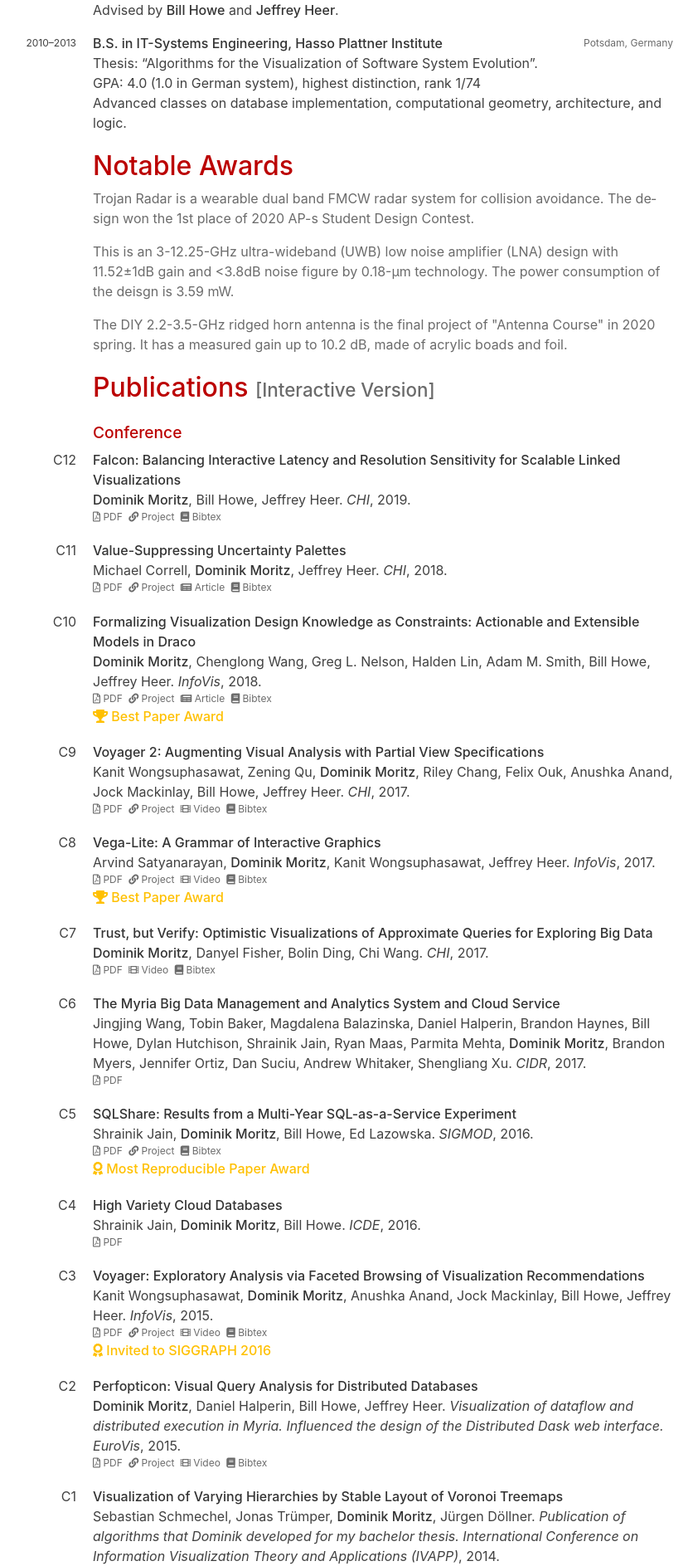
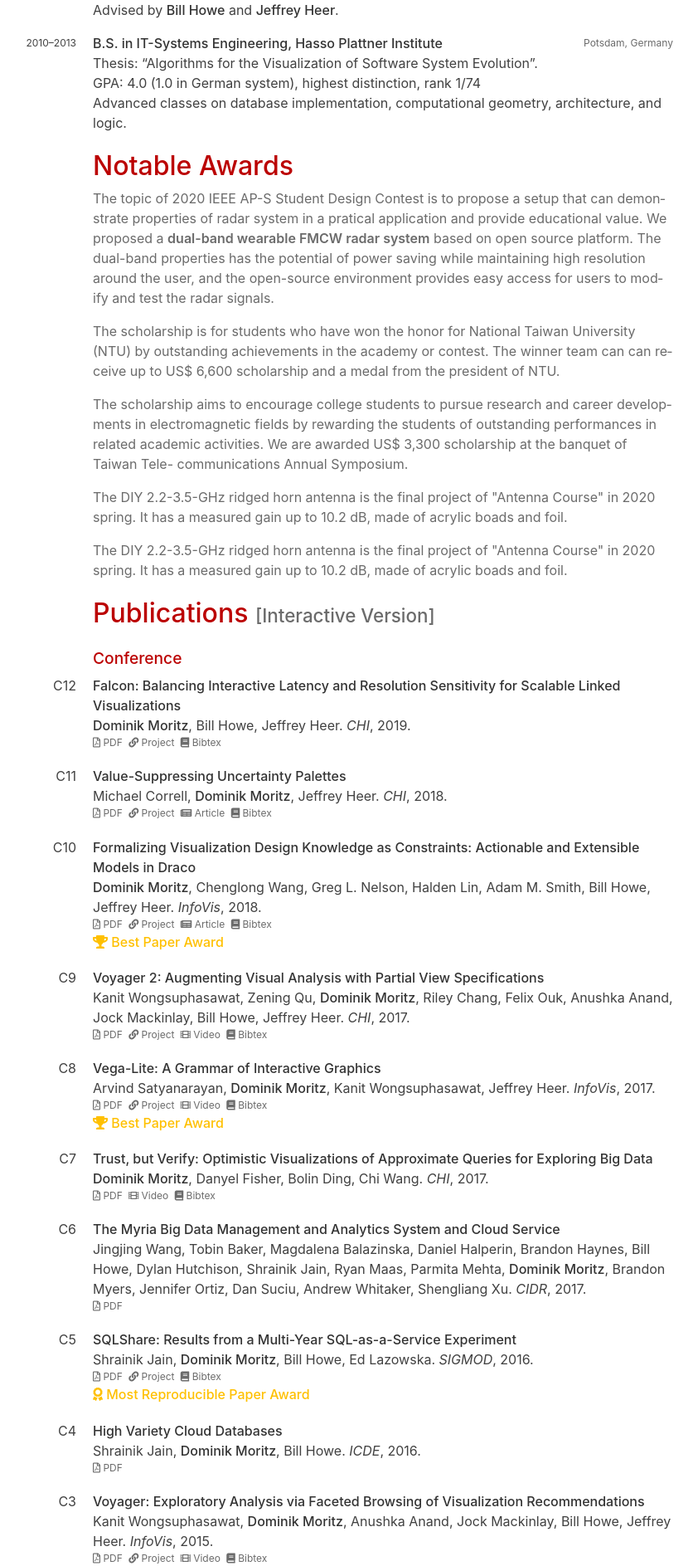
Before and after one commit to Shih-Ming/mypage, a Jekyll site: the page built from cv.html, in a window 1280 px wide. Shown: the part 1006-2893 px from the top of the page at 83% size, without its empty margins (228-1070 px from the left). Built offline with Jekyll 4.4.1, drawn with Linux system fonts in a browser that asks for light colours.

Commit message:
adjust the layout of awards and descriptions

```diff
--- a/_data/awards.yml
+++ b/_data/awards.yml
@@ -1,17 +1,32 @@
-- title: 2020 IEEE AP-S Student Design Contest
+- title: 2020 IEEE AP-S Student Design Contest -- 1<sup>st</sup> Place
   year: 2020
-  url: https://www.youtube.com/watch?v=o_KWvV_8DFA&list=PLZFy8hk6ZJI6j20ShilXSt_TXPlJsTXoi&index=3
+  url: https://www.ieeeaps.org/15-homepage/511-call-for-submissions-2020-ieee-ap-s-student-design-contest
   video: https://www.youtube.com/watch?v=o_KWvV_8DFA&list=PLZFy8hk6ZJI6j20ShilXSt_TXPlJsTXoi&index=3
   image: APS_Contest.png
-  description: "Trojan Radar is a wearable dual band FMCW radar system for collision avoidance. The design won the 1st place of 2020 AP-s Student Design Contest."
+  description: "The topic of 2020 IEEE AP-S Student Design Contest is to propose a setup that can demonstrate properties of radar system in a pratical application and provide educational value.
+  We proposed a <b>dual-band wearable FMCW radar system</b> based on open source platform. The dual-band properties has the potential of power saving while maintaining high resolution around the user,
+  and the open-source environment provides easy access for users to modify and test the radar signals."
 
-- title: Outstanding Performance Award of National Taiwan University
+- title: Outstanding Performance Scholarship of National Taiwan University
   year: 2020
-  paper: papers/2020-MMIC-Final-Report.pdf
+  url: https://advisory.ntu.edu.tw/CMS/ScholarshipDetail?id=6484
+  paper: https://advisory.ntu.edu.tw/CMS/GetScholarshipFile/3511
   image: outstanding.jpg
-  description: "This is an 3-12.25-GHz ultra-wideband (UWB) low noise amplifier (LNA) design with 11.52\u00B11dB gain and <3.8dB noise figure by 0.18-\u03BCm technology. The power consumption of the deisgn is 3.59 mW. "
+  description: "The scholarship is for students who have won the honor for National Taiwan University (NTU) by outstanding achievements in the academy or contest. The winner team can
+  can receive up to US$ 6,600 scholarship and a medal from the president of NTU."
 
 - title: Proferssor Chun-Hsiung Chen Scholarship for Talent Cultivation in Electromagnetics
+  year: 2021
+  url: http://temiac.ee.ntu.edu.tw/download.php?filename=429_7a657111.pdf&dir=news&title=Professor+Chun-Hsiung+Chen+Scholarship+for+Talent+Cultivatio
+  image: cultivation.jpg
+  description: "The scholarship aims to encourage college students to pursue research and career developments in electromagnetic fields by rewarding the students of outstanding performances in
+related academic activities. We are awarded US$ 3,300 scholarship at the banquet of Taiwan Tele- communications Annual Symposium."
+
+- title: Alumni Scholarship for Innovation in Technologies
+  year: 2021
+  description: "The DIY 2.2-3.5-GHz ridged horn antenna is the final project of \"Antenna Course\" in 2020 spring. It has a measured gain up to 10.2 dB, made of acrylic boads and foil."
+
+- title: Dean's List Award
   year: 2021
   paper: papers/2020-Horn-Antenna-Report.pdf
   image: cultivation.jpg
--- a/_includes/awards.html
+++ b/_includes/awards.html
@@ -1,10 +1,12 @@
 <div class="project">
   <span class="title">{{ award.title }}</span>
   <span class="year">{{ award.year }}</span>
-  {% if award.url || award.code || award.article || award.paper %}
+  {% if award.url && award.image %}
   <a href="{{ award.url || award.code || award.article || award.paper }}" class="preview-image" style="background-image: url('{{ "/images/awards/" | append: award.image | relative_url }}')"></a>
+  {% elsif award.image %}
+  <span class="preview-image" style="background-image: url('{{ "/images/awards/" | append: award.image | relative_url }}')"></span>
   {% else %}
-  <span class="preview-image" style="background-image: url('{{ "/images/awards/" | append: award.image | relative_url }}')"></span>
+
   {% endif %}
 
   <br>
--- a/_sass/_home.scss
+++ b/_sass/_home.scss
@@ -173,7 +173,7 @@
         float: right;
         width: 320px;
         height: 180px;
-        margin: 20 0 0 20;
+        margin: 0px 0px 0px 30px;
         border: 1px solid #f1f1f1;
         background-size: cover;
         background-position: top left;
```
